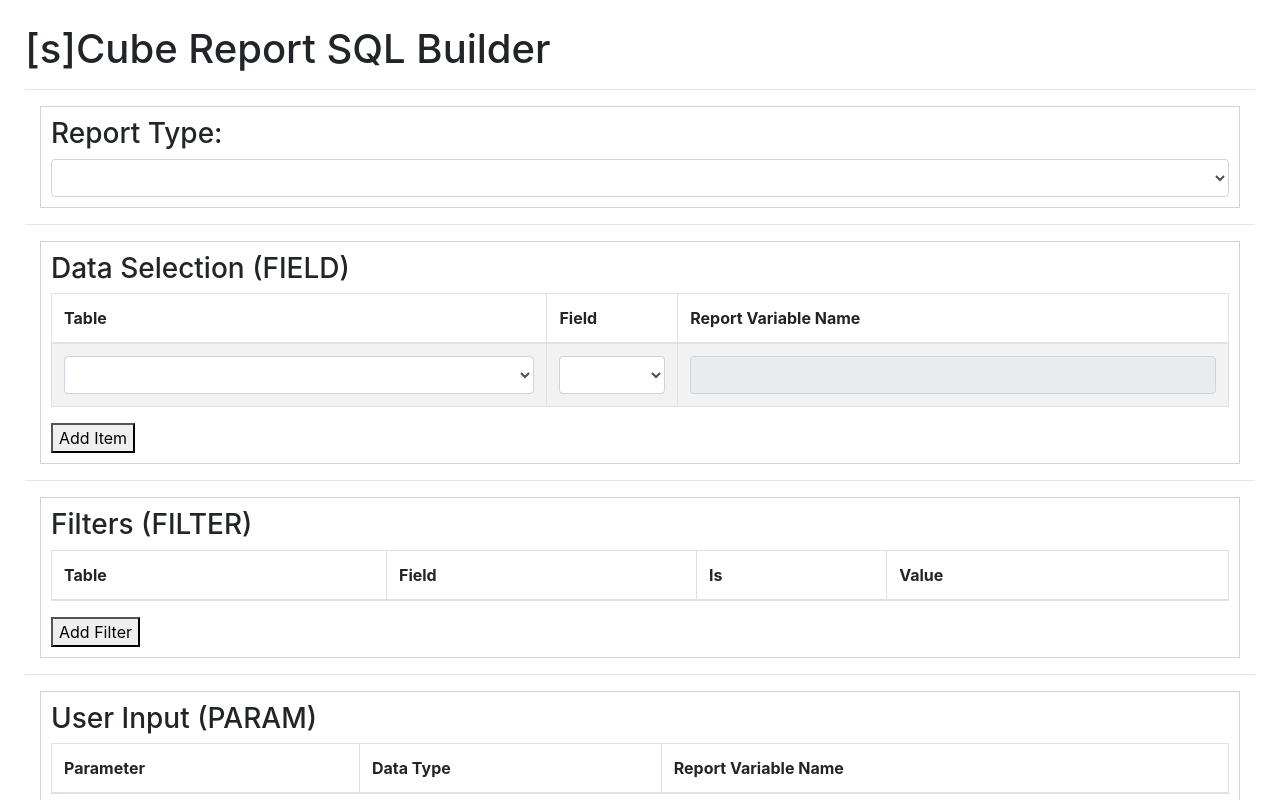
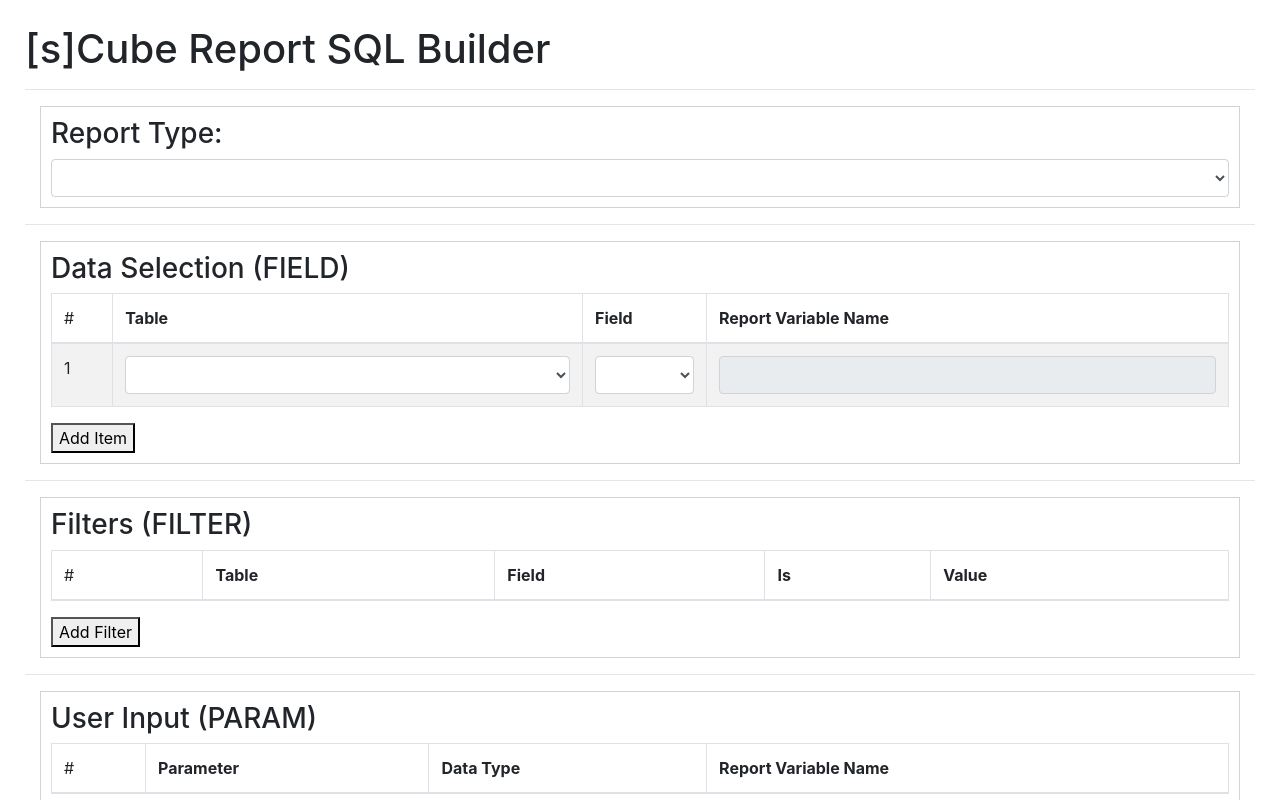
Before and after one commit to ItsAMeNick/sCube-Report-SQL-Builder, a React (Create React App) app: page / in a window 1280 px wide. Shown: the top 800 px of the page. Built offline with nearby package versions, Linux system fonts and the light colour scheme.

Commit message:
[NZ] Added # to containers and items

```diff
--- a/src/components/FIELD_Container.js
+++ b/src/components/FIELD_Container.js
@@ -31,6 +31,7 @@ class FIELD_Container extends Component {
                 <Table bordered striped>
                 <thead>
                     <tr>
+                        <td>#</td>
                         <th>Table</th>
                         <th>Field</th>
                         <th>Report Variable Name</th>
--- a/src/components/FIELD_Item.js
+++ b/src/components/FIELD_Item.js
@@ -86,6 +86,7 @@ class FIELD_Container extends Component {
     render() {
         return (
             <tr>
+                <td>{this.props.id}</td>
                 <td><Form.Control id={"table-"+this.props.id} as="select" onChange={this.handleChange}>
                     {this.getAccelaTables()}
                 </Form.Control></td>
--- a/src/components/FILTER_Container.js
+++ b/src/components/FILTER_Container.js
@@ -41,6 +41,7 @@ class Filter_Container extends Component {
                 <Table bordered striped>
                 <thead>
                     <tr>
+                        <td>#</td>
                         <th>Table</th>
                         <th>Field</th>
                         <th>Is</th>
--- a/src/components/FILTER_Item.js
+++ b/src/components/FILTER_Item.js
@@ -44,6 +44,7 @@ class Filter_Container extends Component {
     render() {
         return (
             <tr>
+                <td>{this.props.id}</td>
                 { this.props.req ? <React.Fragment>
                     <td>
                         <Form.Control id={"table_name-"+this.props.id} value={this.props.filters[this.props.id].table_name} readOnly onChange={this.handleChange}/>
--- a/src/components/PARAM_Container.js
+++ b/src/components/PARAM_Container.js
@@ -31,6 +31,7 @@ class PARAM_Container extends Component {
                 <Table bordered striped>
                 <thead>
                     <tr>
+                        <td>#</td>
                         <th>Parameter</th>
                         <th>Data Type</th>
                         <th>Report Variable Name</th>
--- a/src/components/PARAM_Item.js
+++ b/src/components/PARAM_Item.js
@@ -24,6 +24,7 @@ class PARAM_Item extends Component {
     render() {
         return (
             <tr>
+                <td>{this.props.id}</td>
                 <td><Form.Control id={"parameter_name-"+this.props.id} onChange={this.handleChange}/></td>
                 <td><Form.Control id={"data_type-"+this.props.id} as="select">
                     <option value="" label=""/>
```
